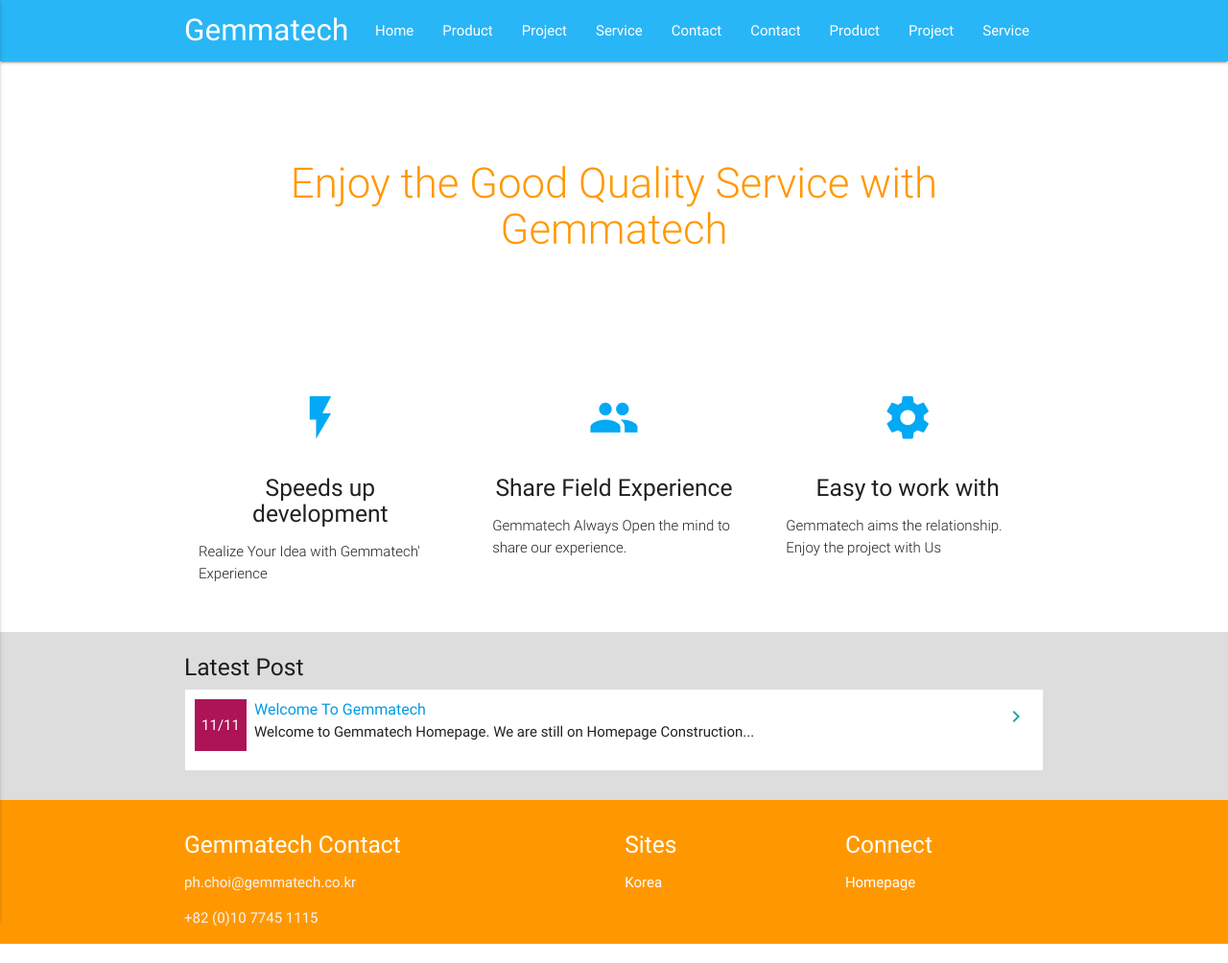
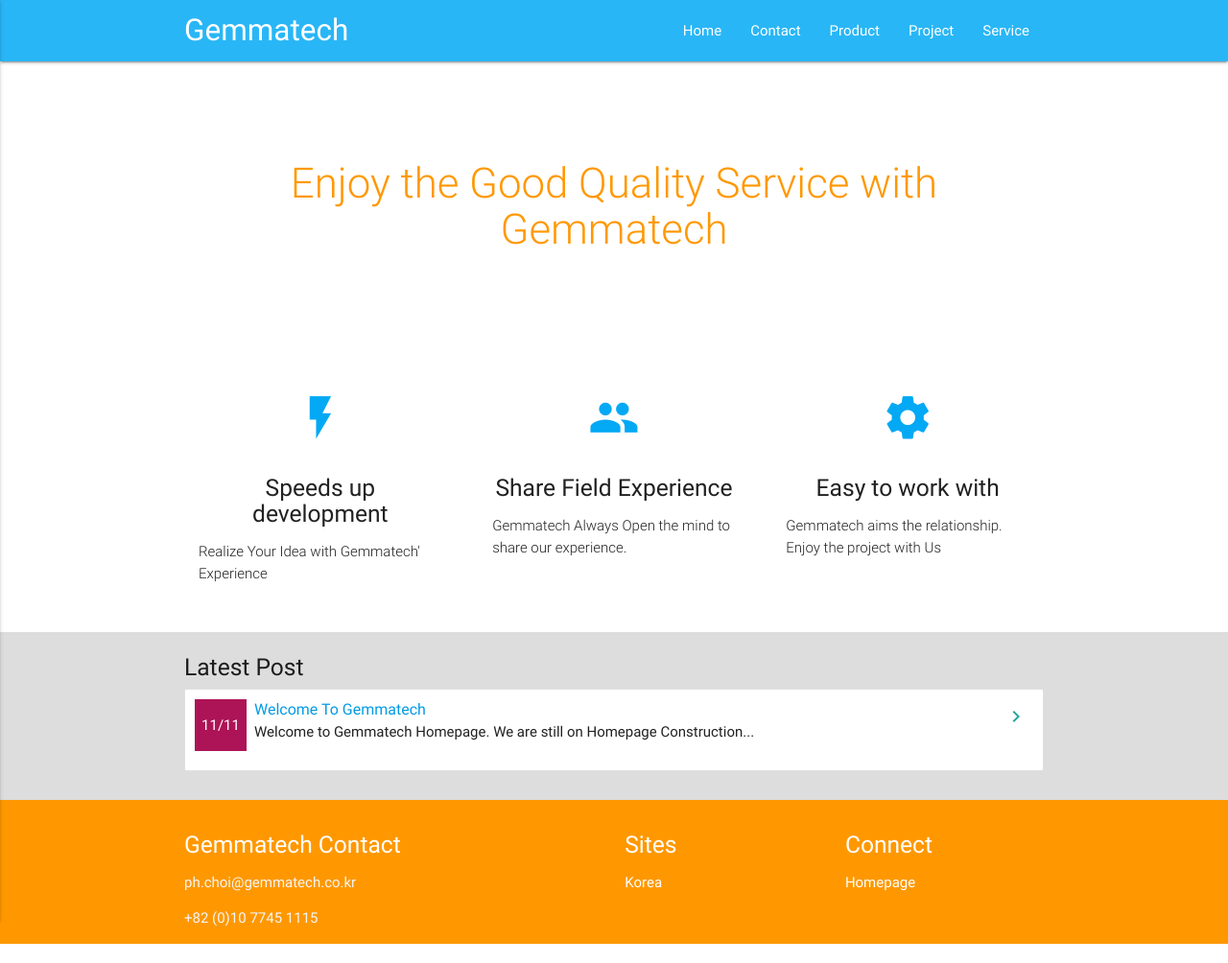
Before and after one commit to gemmatech/gemmatech.github.io, a Jekyll site: the page built from index.md, in a window 1280 px wide. Shown: the whole page at 96% size. Built offline with Jekyll 4.4.1, drawn with Linux system fonts in a browser that asks for light colours.

Commit message:
Update header.html

```diff
--- a/_includes/header.html
+++ b/_includes/header.html
@@ -5,10 +5,6 @@
 
           <ul class="right hide-on-med-and-down">
             <li><a href="{{ "/" | relative_url }}">Home </a></li>
-            <li><a href="{{ "/" | relative_url }}">Product </a></li>
-            <li><a href="{{ "/" | relative_url }}">Project </a></li>
-            <li><a href="{{ "/" | relative_url }}">Service </a></li>
-            <li><a href="{{ "/" | relative_url }}">Contact </a></li>
             {% if page_paths %}
                 {% for path in page_paths %}
                     {% assign my_page = site.pages | where: "path", path | first %}
@@ -21,9 +17,7 @@
 
           <ul id="nav-mobile" class="side-nav">
             <li><a href="#">Home</a></li>
-            <li><a href="#">Product</a></li>
-            <li><a href="#">Project</a></li>
-                            {% if page_paths %}
+            {% if page_paths %}
                 {% for path in page_paths %}
                     {% assign my_page = site.pages | where: "path", path | first %}
                     {% if my_page.title %}
```
